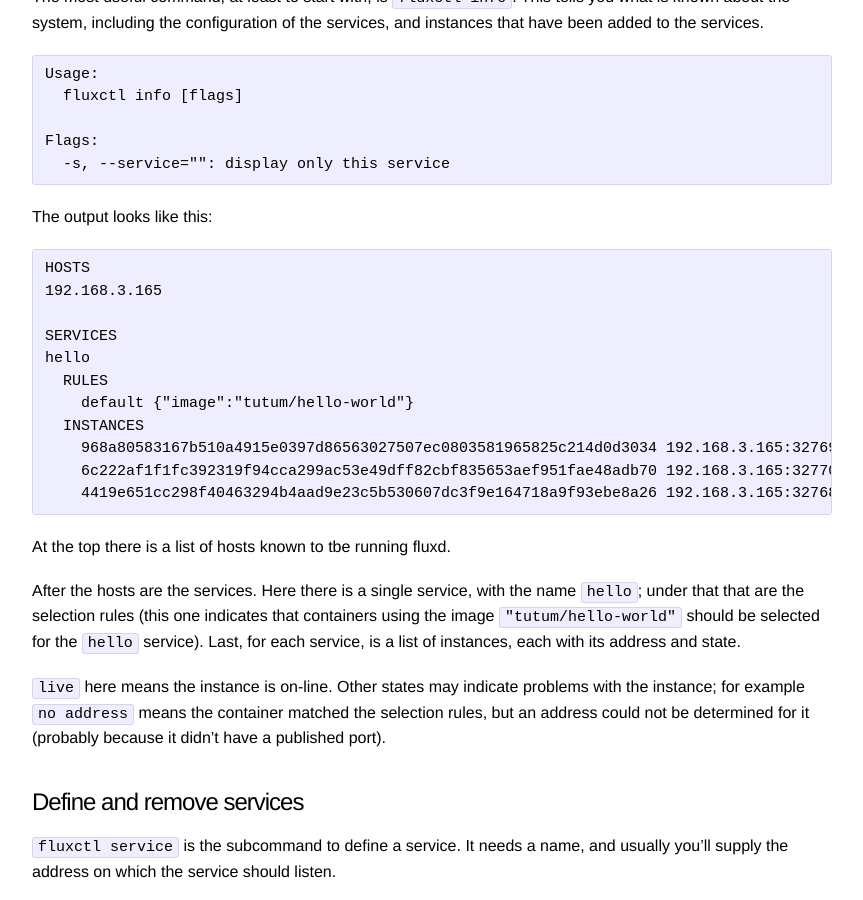
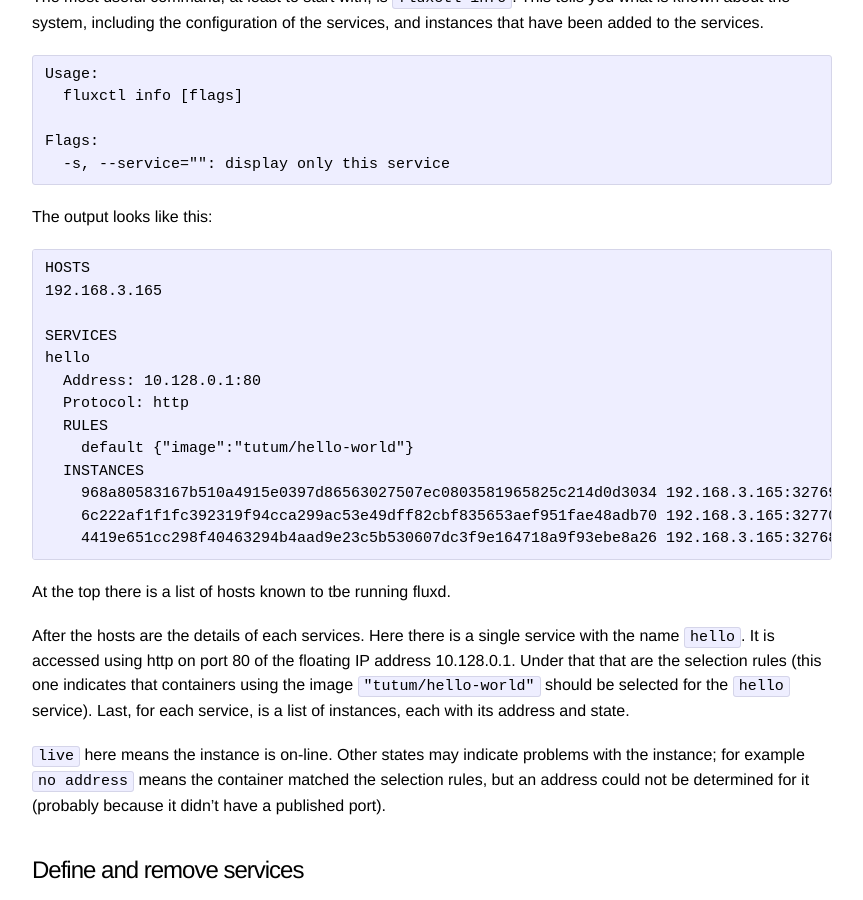
Before and after one commit to weaveworks-experiments/flux-classic, a Jekyll site: the page built from site/fluxctl.md, in a window 1280 px wide and 900 px high, scrolled down 742 px. Shown: the whole window, without its empty margins (208-1071 px from the left). Built offline with Jekyll 4.4.1, drawn with Linux system fonts in a browser that asks for light colours; some of the changed text lies outside the part shown.

Commit message:
Make 'fluxctl {info,list}' show address and protocol information

````diff
--- a/site/fluxctl.md
+++ b/site/fluxctl.md
@@ -50,6 +50,8 @@ HOSTS
 
 SERVICES
 hello
+  Address: 10.128.0.1:80
+  Protocol: http
   RULES
     default {"image":"tutum/hello-world"}
   INSTANCES
@@ -60,11 +62,13 @@ hello
 
 At the top there is a list of hosts known to tbe running fluxd.
 
-After the hosts are the services. Here there is a single service, with
-the name `hello`; under that that are the selection rules (this one
-indicates that containers using the image `"tutum/hello-world"` should
-be selected for the `hello` service). Last, for each service, is a
-list of instances, each with its address and state.
+After the hosts are the details of each services. Here there is a
+single service with the name `hello`.  It is accessed using http on
+port 80 of the floating IP address 10.128.0.1.  Under that that are
+the selection rules (this one indicates that containers using the
+image `"tutum/hello-world"` should be selected for the `hello`
+service). Last, for each service, is a list of instances, each with
+its address and state.
 
 `live` here means the instance is on-line. Other states may indicate
 problems with the instance; for example `no address` means the
@@ -167,7 +171,7 @@ Usage:
 Flags:
   -f, --format="": format each service with the go template expression given
       --format-rule="": format each rule with the go template expression given (implies --verbose)
-  -v, --verbose[=false]: show the list of selection rules for each service
+  -v, --verbose[=false]: show the details of each service
 ```
 
 You can also query for instances, of a particular service or of any
````
Also changed, not shown: site/getstarted.md (+2 -0 lines), site/swarm.md (+2 -0 lines), 2 other files.
